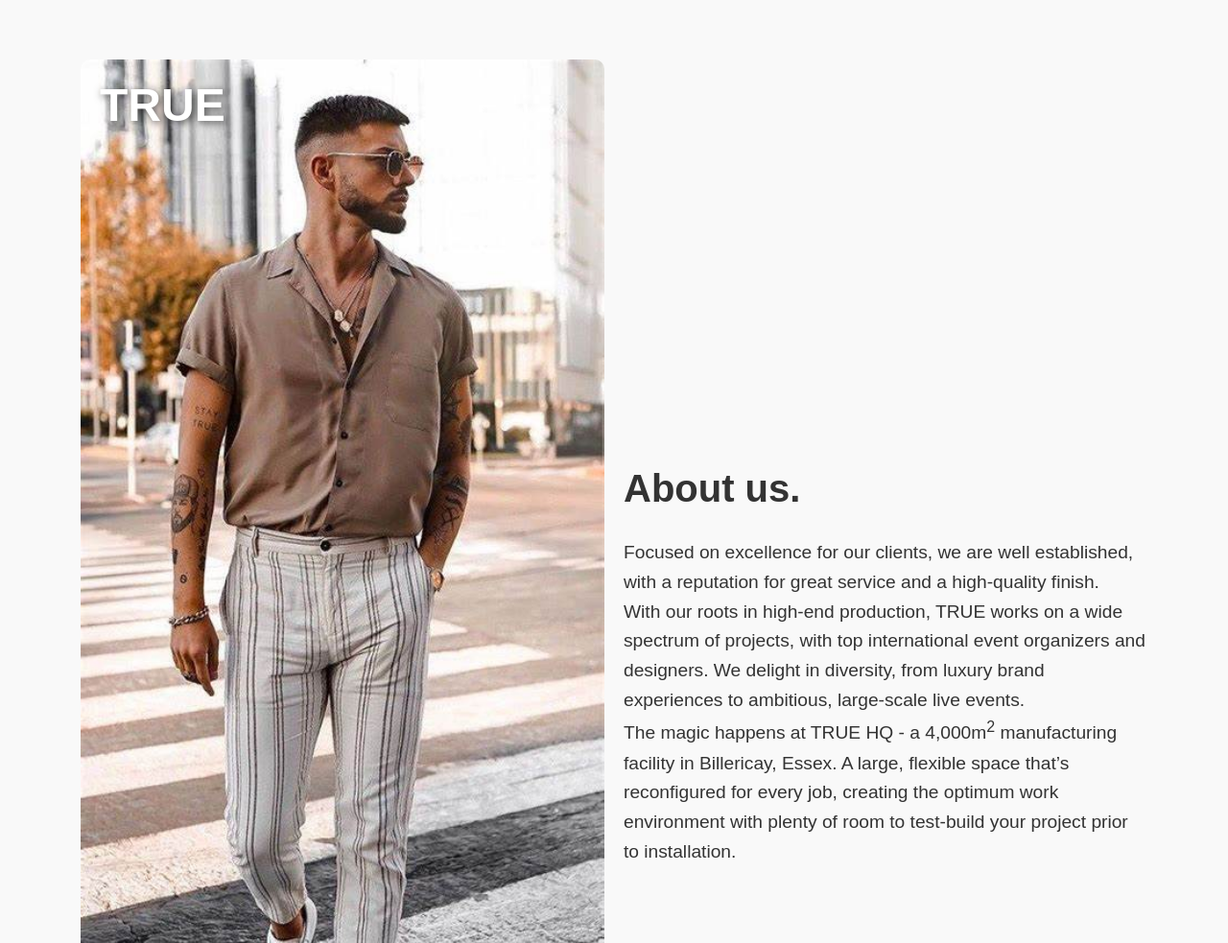
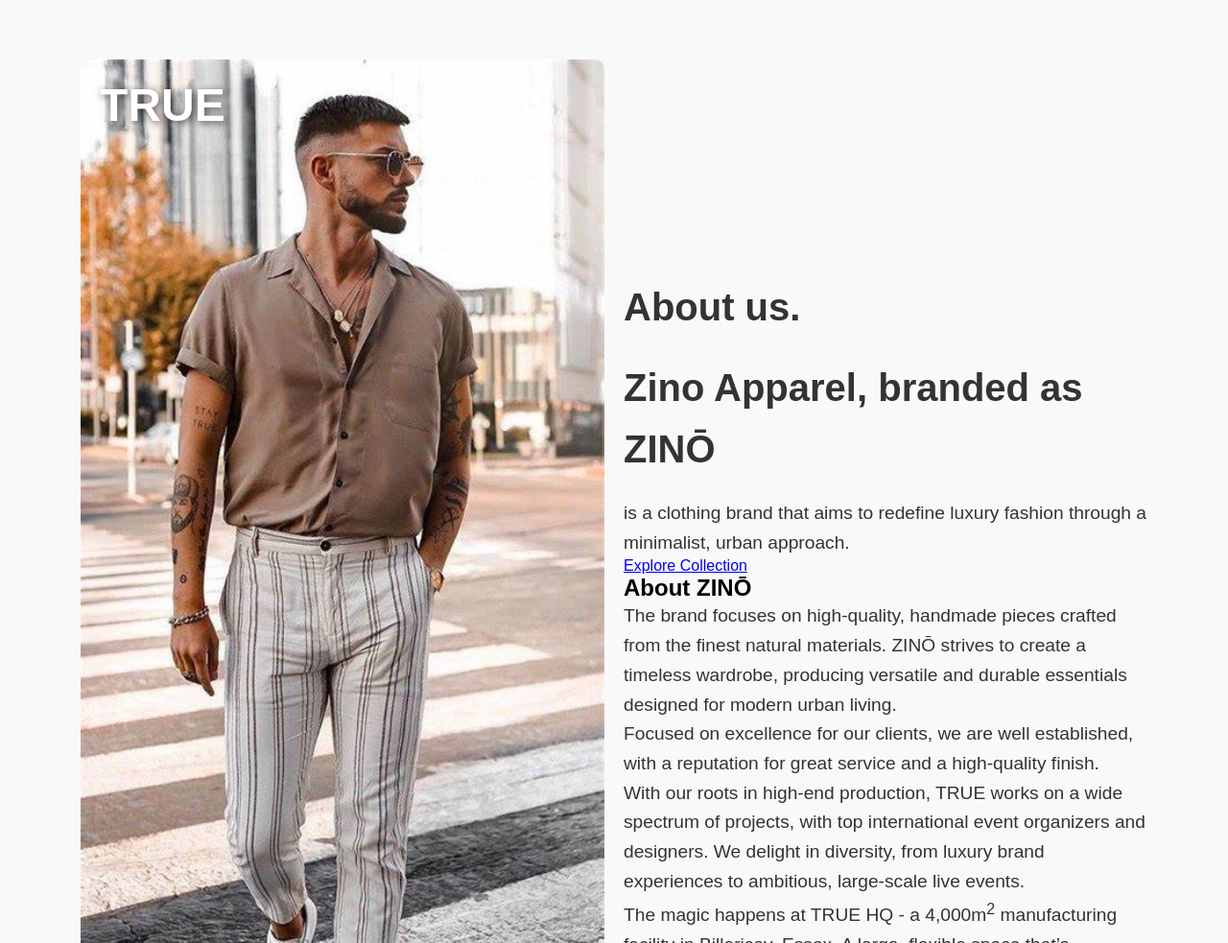
Before and after one commit to BoluOladipo/Z-Apparel, a plain HTML site: page about.html in a window 1280 px wide. Shown: the part 117-1100 px from the top of the page at 96% size. Drawn offline with Linux system fonts and the light colour scheme; a script that the page names is missing.

Commit message:
Update about.html

```diff
--- a/about.html
+++ b/about.html
@@ -38,6 +38,17 @@
 
           <div class="text-container">
               <h1 class="wheel-animation">About us.</h1>
+
+    <section class="hero">
+        <h1>Zino Apparel, branded as ZINŌ</h1>
+        <p>is a clothing brand that aims to redefine luxury fashion through a minimalist, urban approach.</p>
+        <a href="#collection" class="cta">Explore Collection</a>
+    </section>
+
+    <section id="about" class="about">
+        <h2>About ZINŌ</h2>
+        <p>The brand focuses on high-quality, handmade pieces crafted from the finest natural materials. ZINŌ strives to create a timeless wardrobe, producing versatile and durable essentials designed for modern urban living.</p>
+    </section>
               <p class="wheel-animation">
                   Focused on excellence for our clients, we are well established, with a reputation for great service and a high-quality finish.
               </p>
```
